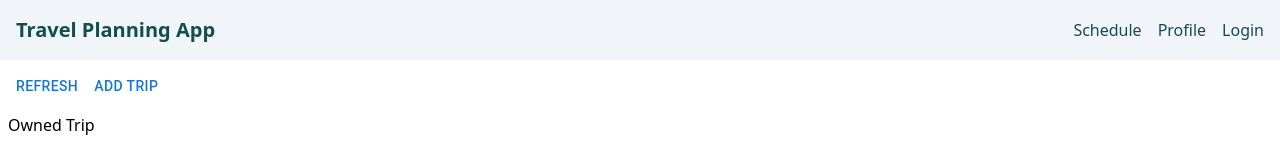
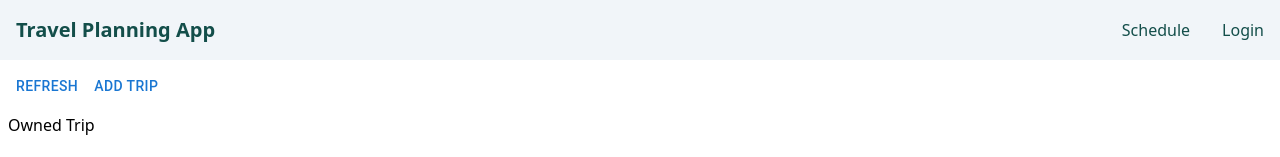
Before and after one commit to cantek2023OctWebECEC/front-end, a React (Vite) app: page / in a window 1280 px wide. Shown: the top 157 px of the page. Built offline with nearby package versions, Linux system fonts and the light colour scheme; what envalid would draw is missing.

Commit message:
del profile if logout

```diff
--- a/src/App.tsx
+++ b/src/App.tsx
@@ -10,7 +10,7 @@ import { RootState } from "./redux/rootReducer";
 import { Logout } from "./redux/actions/authAction";
 import { Profile } from "./pages/Profile-Page/ProfilePage";
 import { TripPage } from "./pages/TripPage";
-import { SignupPage } from './pages/SignupPage';
+import { SignupPage } from "./pages/SignupPage";
 import { ResetPasswordPage } from "./pages/ResetPasswordPage";
 import AddCommentList from "./components/AddCommentList";
 
@@ -54,12 +54,16 @@ function App() {
 										</a>
 									</li> */}
 									<li>
+										{loggedin ? (
 											<a
 												href="/profile"
 												className="text-500 hover:underline "
 											>
 												Profile
 											</a>
+										) : (
+											<></>
+										)}
 									</li>
 									<li>
 										{loggedin ? (
@@ -87,8 +91,11 @@ function App() {
 					<Routes>
 						<Route path="/" element={<HomePage />} />
 						<Route path="/login" element={<LoginPage />} />
-            <Route path="/signup" element={<SignupPage/>}/>
-            <Route path="/resetpassword" element={<ResetPasswordPage/>}/>
+						<Route path="/signup" element={<SignupPage />} />
+						<Route
+							path="/resetpassword"
+							element={<ResetPasswordPage />}
+						/>
 						<Route path="/todo/:id" element={<TodoList />} />
 						<Route
 							path="/comment/:id"
```
Lines whose indentation alone changed are shown as unchanged.
